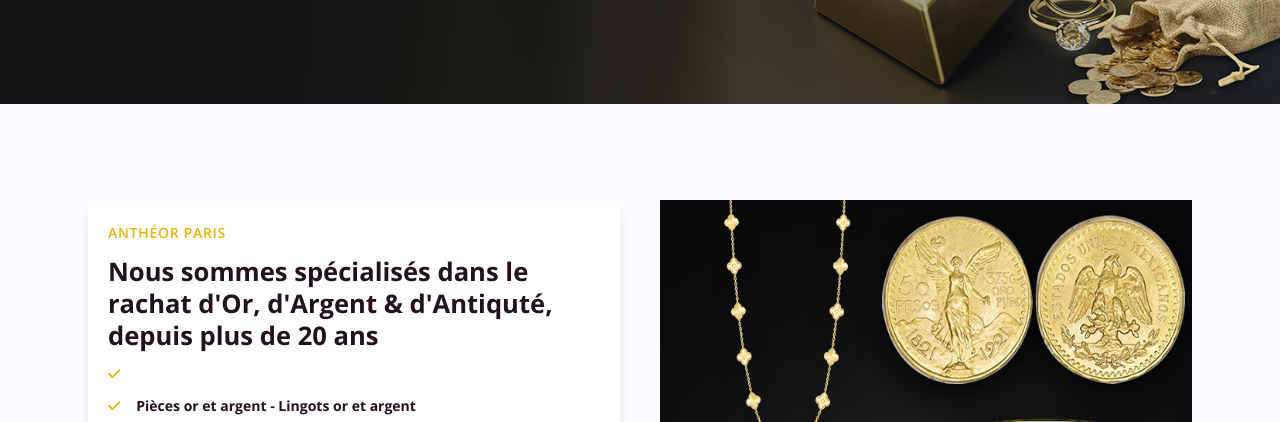
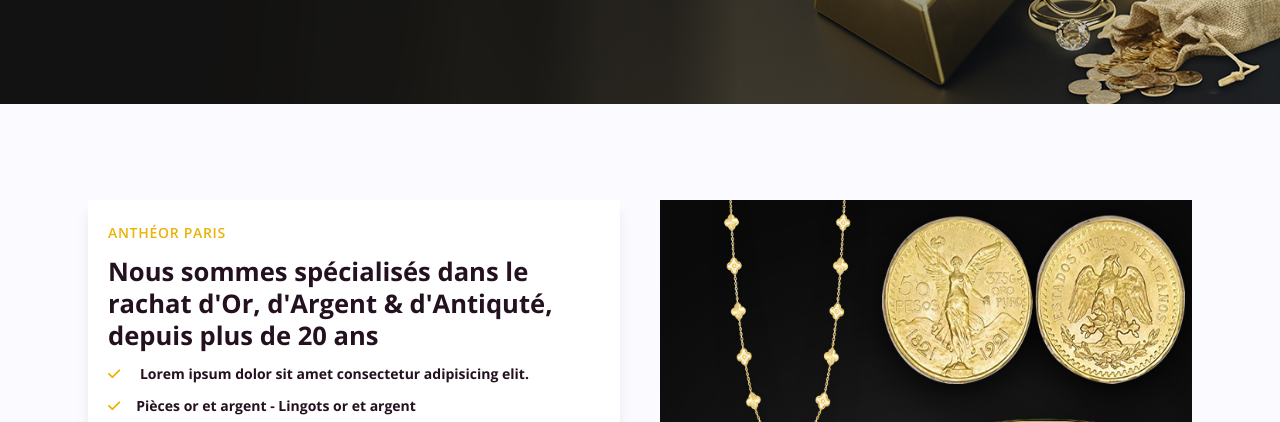
Before and after one commit to LabFullStack/Anth-or-Paris, a website: page index.html in a window 1280 px wide. Shown: the part 530-952 px from the top of the page. Drawn offline with nearby package versions, Linux system fonts and the light colour scheme.

Commit message:
Anthéor-website !

```diff
--- a/index.html
+++ b/index.html
@@ -179,7 +179,10 @@
                   d'Antiquté, depuis plus de 20 ans</h2
                 >
                 <ul class="flex flex-col text-sm space-y-3 font-bold">
-                  <li><i class="fa fa-check text-yellow-500 pr-4"></i></li>
+                  <li
+                    ><i class="fa fa-check text-yellow-500 pr-4"></i> Lorem
+                    ipsum dolor sit amet consectetur adipisicing elit.</li
+                  >
                   <li
                     ><i class="fa fa-check text-yellow-500 pr-4"></i>Pièces or
                     et argent - Lingots or et argent</li
```
